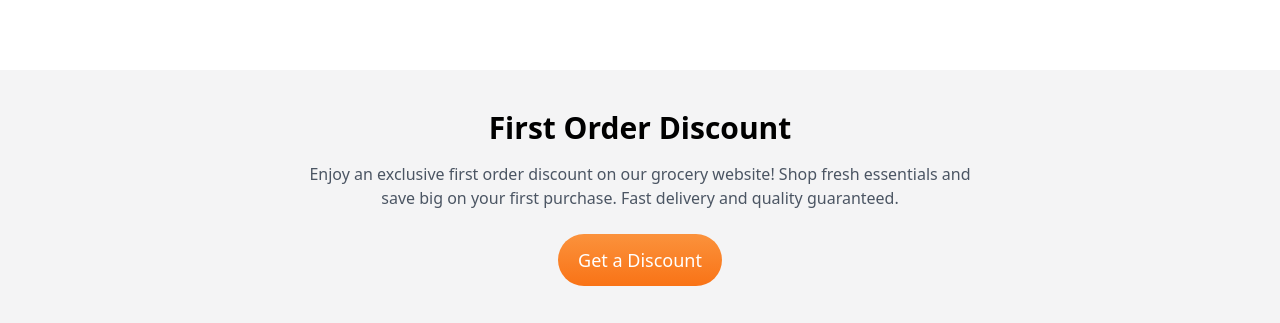
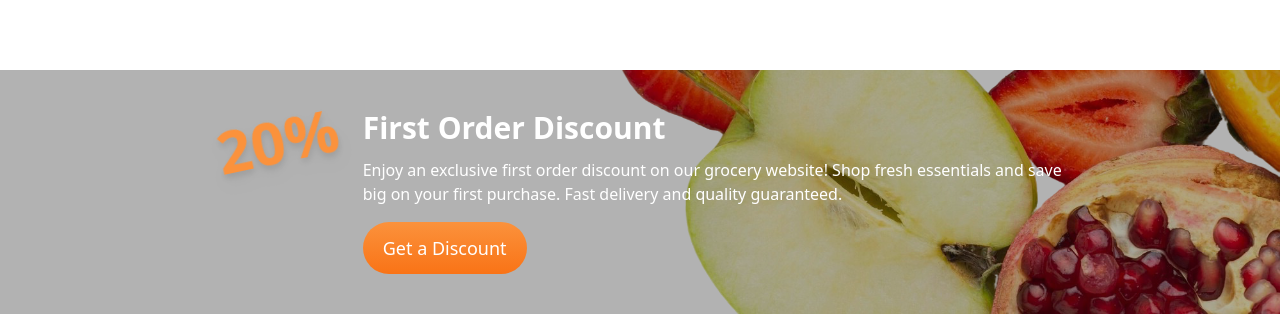
Before and after one commit to swastika238/E-Commerce-Cart, a React (Vite) app: page / in a window 1280 px wide. Shown: the part 2886-3209 px from the top of the page. Built offline with nearby package versions, Linux system fonts and the light colour scheme; a web font is replaced by a local one.

Commit message:
Discount Section

```diff
--- a/src/components/Discount/Discount.jsx
+++ b/src/components/Discount/Discount.jsx
@@ -1,18 +1,36 @@
 import React from 'react';
 import Button from '../Button/Button';
+import FruitSet from '../../assets/fresh-fruits.png';
 
 const Discount = () => {
   return (
-    <section className='bg-zinc-100 relative py-10 overflow-hidden'>
-      {/* Rotated Badge */}
+    <section
+      className="relative py-10"
+      style={{
+        backgroundImage: `url(${FruitSet})`,
+        backgroundSize: 'cover',
+        backgroundPosition: 'center',
+        backgroundRepeat: 'no-repeat',
+      }}
+    >
+      {/* Dark overlay */}
+      <div className="absolute inset-0 bg-black/30"></div>
 
-      <div className='max-w-2xl mx-auto text-center'>
-        <span className="text-9xl"></span>
-        <h3 className='text-3xl font-bold mb-4'>First Order Discount</h3>
-        <p className='text-gray-600 mb-6'>
-          Enjoy an exclusive first order discount on our grocery website! Shop fresh essentials and save big on your first purchase. Fast delivery and quality guaranteed.
-        </p>
-        <Button content="Get a Discount" />
+      {/* Content */}
+      <div className="relative max-w-4xl mx-auto flex items-start gap-6 px-6">
+        {/* Rotated 20% badge */}
+        <div className="text-5xl md:text-6xl text-orange-400 font-bold transform -rotate-12 drop-shadow-lg">
+          20%
+        </div>
+
+        {/* Text Content */}
+        <div className="flex-1 text-white">
+          <h3 className="text-2xl md:text-3xl font-bold mb-3">First Order Discount</h3>
+          <p className="mb-4 text-sm md:text-base">
+            Enjoy an exclusive first order discount on our grocery website! Shop fresh essentials and save big on your first purchase. Fast delivery and quality guaranteed.
+          </p>
+          <Button content="Get a Discount" />
+        </div>
       </div>
     </section>
   );
```
Also changed, not shown: src/assets/fresh-fruits.png (added), src/components/Footer/Footer.jsx (added).
